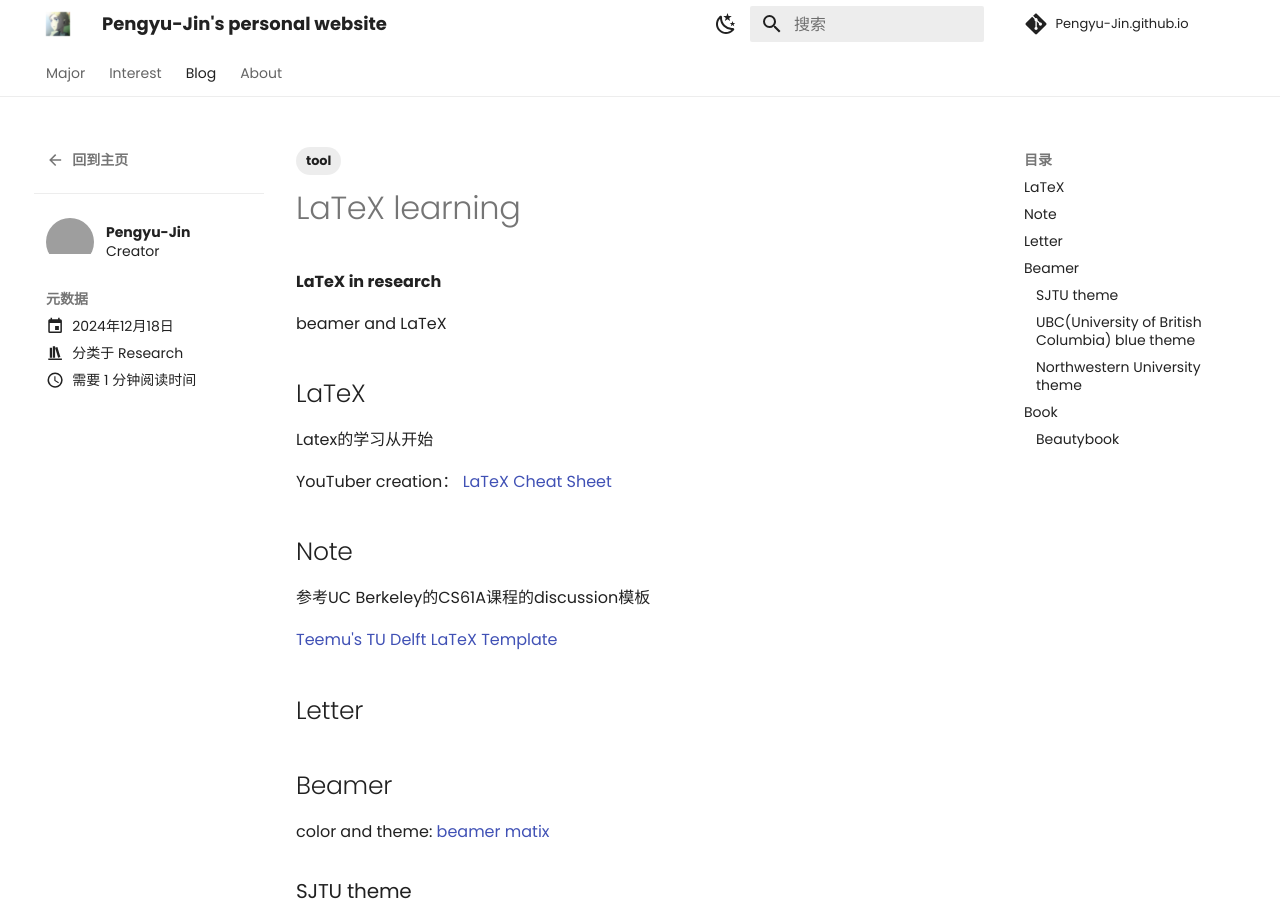
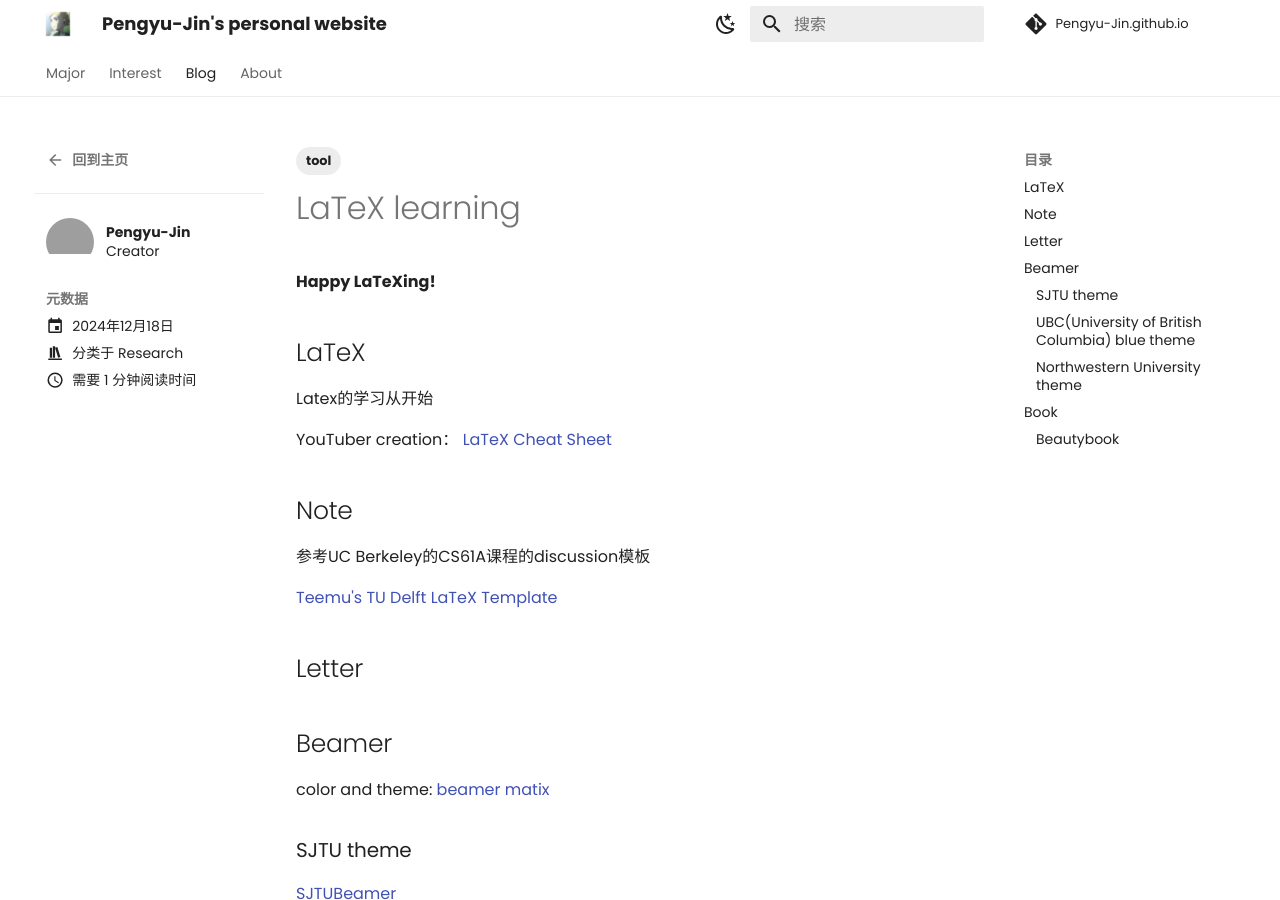
Before and after one commit to Pengyu-Jin/Pengyu-Jin.github.io, an MkDocs documentation site: the page built from docs/blog/posts/Latex.md, in a window 1280 px wide and 900 px high. Built offline with MkDocs 1.6.1 and Material for MkDocs 9.7.7, drawn with Linux system fonts in a browser that asks for light colours; comment, search, counter and statistics services are not loaded; grey boxes are pictures that could not be loaded.

Commit message:
Update20241220-a

```diff
--- a/docs/blog/posts/Latex.md
+++ b/docs/blog/posts/Latex.md
@@ -9,9 +9,7 @@ tags:
   - tool
 ---
 
-**LaTeX in research**
-
-beamer and LaTeX
+**Happy LaTeXing!**
 
 <!-- more -->
 
```
Also changed, not shown: docs/blog/posts/career.md (+0 -1 lines).
